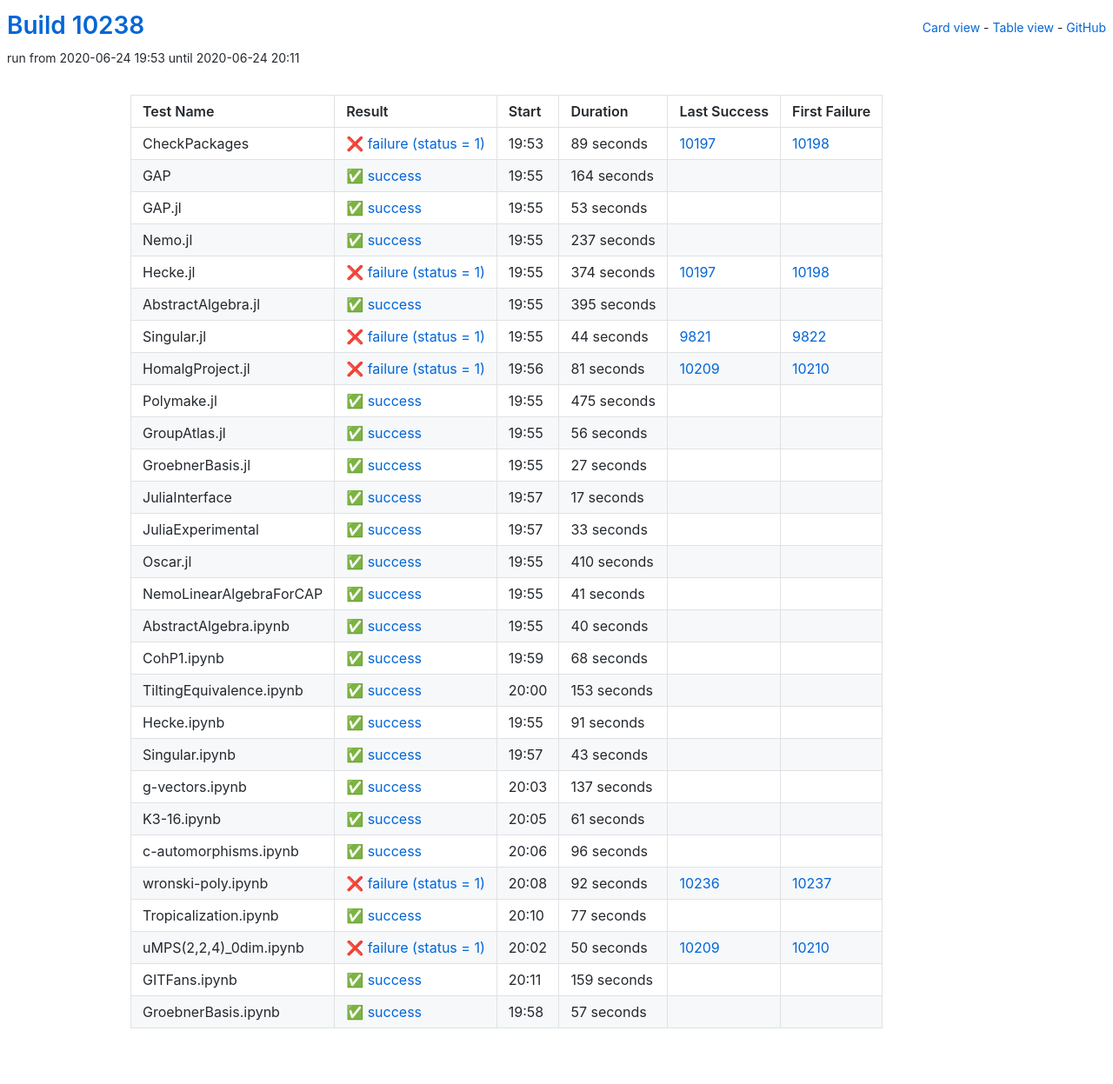
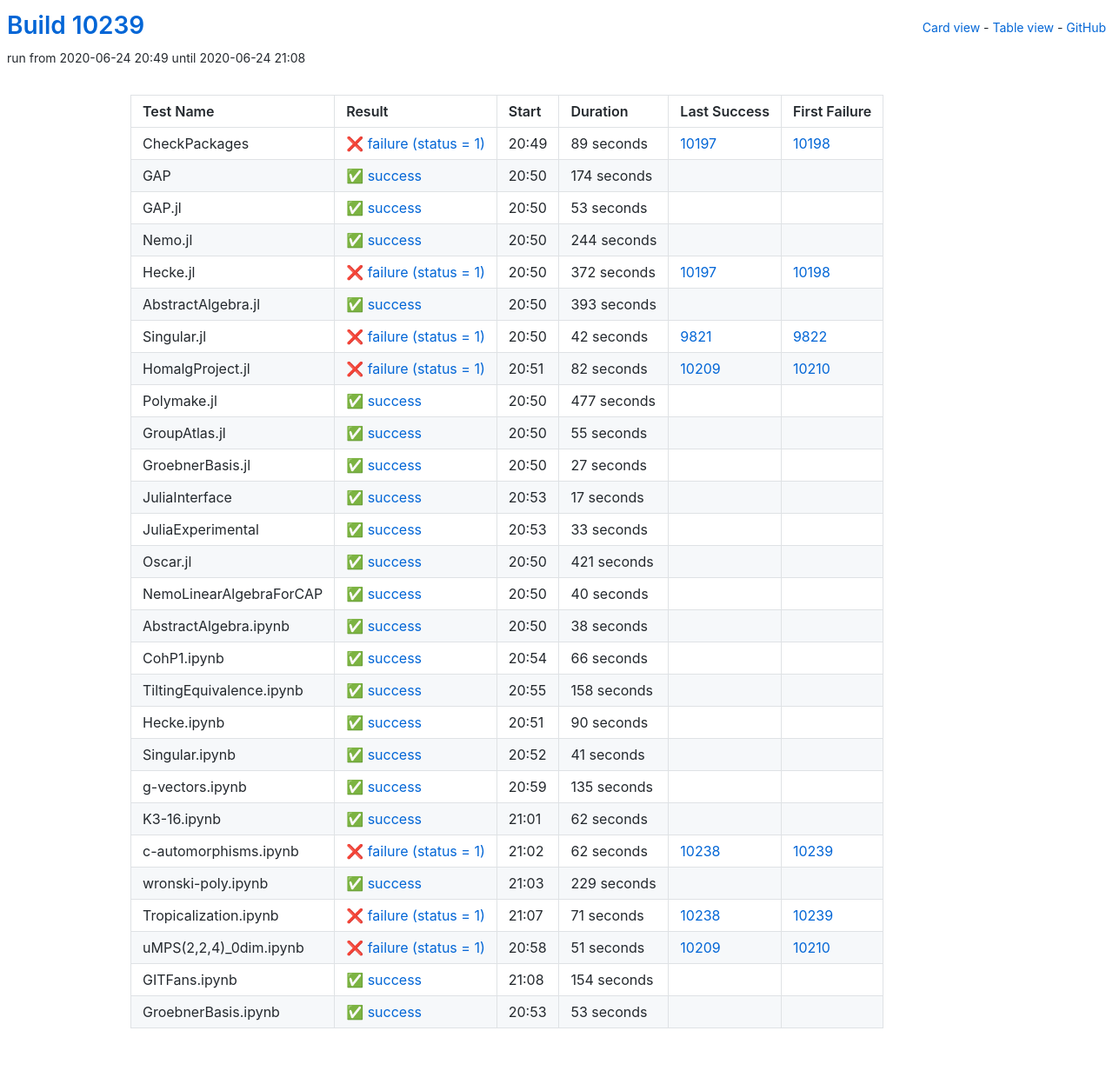
Before and after one commit to oscar-system/oscar-ci-status, a Jekyll site: the page built from table.html, in a window 1280 px wide. Shown: the whole page at 87% size. Built offline with Jekyll 4.4.1, drawn with Linux system fonts in a browser that asks for light colours.

Commit message:
Build #10239

```diff
--- a/_data/ci.yml
+++ b/_data/ci.yml
@@ -1,6 +1,6 @@
 ---
-build: 10238
-build_url: https://oscarci.mathematik.uni-kl.de/job/oscar/10238/
+build: 10239
+build_url: https://oscarci.mathematik.uni-kl.de/job/oscar/10239/
 job: oscar
 organization: oscar-system
 repo: oscar-ci-status
@@ -8,8 +8,8 @@ repourl: https://github.com/oscar-system/oscar-ci-status
 tests:
 - name: CheckPackages
   id: checkpackages
-  log: https://oscarci.mathematik.uni-kl.de/job/oscar/10238/artifact/logs/build-10238/CheckPackages.log
-  start: 2020-06-24 19:53
+  log: https://oscarci.mathematik.uni-kl.de/job/oscar/10239/artifact/logs/build-10239/CheckPackages.log
+  start: 2020-06-24 20:49
   success: false
   exitcode: 1
   status: failure
@@ -20,20 +20,20 @@ tests:
   first_failure_url: https://oscarci.mathematik.uni-kl.de/job/oscar/10198/
 - name: GAP
   id: gap
-  log: https://oscarci.mathematik.uni-kl.de/job/oscar/10238/artifact/logs/build-10238/GAP.log
-  start: 2020-06-24 19:55
+  log: https://oscarci.mathematik.uni-kl.de/job/oscar/10239/artifact/logs/build-10239/GAP.log
+  start: 2020-06-24 20:50
   success: true
   exitcode: 0
   status: success
-  duration: 164
+  duration: 174
   last_success: false
   last_success_url:
   first_failure: false
   first_failure_url:
 - name: GAP.jl
   id: gap-jl
-  log: https://oscarci.mathematik.uni-kl.de/job/oscar/10238/artifact/logs/build-10238/GAP.jl.log
-  start: 2020-06-24 19:55
+  log: https://oscarci.mathematik.uni-kl.de/job/oscar/10239/artifact/logs/build-10239/GAP.jl.log
+  start: 2020-06-24 20:50
   success: true
   exitcode: 0
   status: success
@@ -44,92 +44,92 @@ tests:
   first_failure_url:
 - name: Nemo.jl
   id: nemo-jl
-  log: https://oscarci.mathematik.uni-kl.de/job/oscar/10238/artifact/logs/build-10238/Nemo.jl.log
-  start: 2020-06-24 19:55
+  log: https://oscarci.mathematik.uni-kl.de/job/oscar/10239/artifact/logs/build-10239/Nemo.jl.log
+  start: 2020-06-24 20:50
   success: true
   exitcode: 0
   status: success
-  duration: 237
+  duration: 244
   last_success: false
   last_success_url:
   first_failure: false
   first_failure_url:
 - name: Hecke.jl
   id: hecke-jl
-  log: https://oscarci.mathematik.uni-kl.de/job/oscar/10238/artifact/logs/build-10238/Hecke.jl.log
-  start: 2020-06-24 19:55
+  log: https://oscarci.mathematik.uni-kl.de/job/oscar/10239/artifact/logs/build-10239/Hecke.jl.log
+  start: 2020-06-24 20:50
   success: false
   exitcode: 1
   status: failure
-  duration: 374
+  duration: 372
   last_success: 10197
   last_success_url: https://oscarci.mathematik.uni-kl.de/job/oscar/10197/
   first_failure: 10198
   first_failure_url: https://oscarci.mathematik.uni-kl.de/job/oscar/10198/
 - name: AbstractAlgebra.jl
   id: abstractalgebra-jl
-  log: https://oscarci.mathematik.uni-kl.de/job/oscar/10238/artifact/logs/build-10238/AbstractAlgebra.jl.log
-  start: 2020-06-24 19:55
+  log: https://oscarci.mathematik.uni-kl.de/job/oscar/10239/artifact/logs/build-10239/AbstractAlgebra.jl.log
+  start: 2020-06-24 20:50
   success: true
   exitcode: 0
   status: success
-  duration: 395
+  duration: 393
   last_success: false
   last_success_url:
   first_failure: false
   first_failure_url:
 - name: Singular.jl
   id: singular-jl
-  log: https://oscarci.mathematik.uni-kl.de/job/oscar/10238/artifact/logs/build-10238/Singular.jl.log
-  start: 2020-06-24 19:55
+  log: https://oscarci.mathematik.uni-kl.de/job/oscar/10239/artifact/logs/build-10239/Singular.jl.log
+  start: 2020-06-24 20:50
   success: false
   exitcode: 1
   status: failure
-  duration: 44
+  duration: 42
   last_success: 9821
   last_success_url: https://oscarci.mathematik.uni-kl.de/job/oscar/9821/
   first_failure: 9822
   first_failure_url: https://oscarci.mathematik.uni-kl.de/job/oscar/9822/
 - name: HomalgProject.jl
   id: homalgproject-jl
-  log: https://oscarci.mathematik.uni-kl.de/job/oscar/10238/artifact/logs/build-10238/HomalgProject.jl.log
-  start: 2020-06-24 19:56
+  log: https://oscarci.mathematik.uni-kl.de/job/oscar/10239/artifact/logs/build-10239/HomalgProject.jl.log
+  start: 2020-06-24 20:51
   success: false
   exitcode: 1
   status: failure
-  duration: 81
+  duration: 82
   last_success: 10209
   last_success_url: https://oscarci.mathematik.uni-kl.de/job/oscar/10209/
   first_failure: 10210
   first_failure_url: https://oscarci.mathematik.uni-kl.de/job/oscar/10210/
 - name: Polymake.jl
   id: polymake-jl
-  log: https://oscarci.mathematik.uni-kl.de/job/oscar/10238/artifact/logs/build-10238/Polymake.jl.log
-  start: 2020-06-24 19:55
+  log: https://oscarci.mathematik.uni-kl.de/job/oscar/10239/artifact/logs/build-10239/Polymake.jl.log
+  start: 2020-06-24 20:50
   success: true
   exitcode: 0
   status: success
-  duration: 475
+  duration: 477
   last_success: false
   last_success_url:
   first_failure: false
   first_failure_url:
 - name: GroupAtlas.jl
   id: groupatlas-jl
-  log: https://oscarci.mathematik.uni-kl.de/job/oscar/10238/artifact/logs/build-10238/GroupAtlas.jl.log
-  start: 2020-06-24 19:55
+  log: https://oscarci.mathematik.uni-kl.de/job/oscar/10239/artifact/logs/build-10239/GroupAtlas.jl.log
+  start: 2020-06-24 20:50
   success: true
   exitcode: 0
   status: success
-  duration: 56
+  duration: 55
   last_success: false
   last_success_url:
   first_failure: false
   first_failure_url:
 - name: GroebnerBasis.jl
   id: groebnerbasis-jl
-  log: https://oscarci.mathematik.uni-kl.de/job/oscar/10238/artifact/logs/build-10238/GroebnerBasis.jl.log
-  start: 2020-06-24 19:55
+  log: https://oscarci.mathematik.uni-kl.de/job/oscar/10239/artifact/logs/build-10239/GroebnerBasis.jl.log
+  start: 2020-06-24 20:50
   success: true
   exitcode: 0
   status: success
@@ -140,8 +140,8 @@ tests:
   first_failure_url:
 - name: JuliaInterface
   id: juliainterface
-  log: https://oscarci.mathematik.uni-kl.de/job/oscar/10238/artifact/logs/build-10238/JuliaInterface.log
-  start: 2020-06-24 19:57
+  log: https://oscarci.mathematik.uni-kl.de/job/oscar/10239/artifact/logs/build-10239/JuliaInterface.log
+  start: 2020-06-24 20:53
   success: true
   exitcode: 0
   status: success
@@ -152,8 +152,8 @@ tests:
   first_failure_url:
 - name: JuliaExperimental
   id: juliaexperimental
-  log: https://oscarci.mathematik.uni-kl.de/job/oscar/10238/artifact/logs/build-10238/JuliaExperimental.log
-  start: 2020-06-24 19:57
+  log: https://oscarci.mathematik.uni-kl.de/job/oscar/10239/artifact/logs/build-10239/JuliaExperimental.log
+  start: 2020-06-24 20:53
   success: true
   exitcode: 0
   status: success
@@ -164,20 +164,80 @@ tests:
   first_failure_url:
 - name: Oscar.jl
   id: oscar-jl
-  log: https://oscarci.mathematik.uni-kl.de/job/oscar/10238/artifact/logs/build-10238/Oscar.jl.log
-  start: 2020-06-24 19:55
+  log: https://oscarci.mathematik.uni-kl.de/job/oscar/10239/artifact/logs/build-10239/Oscar.jl.log
+  start: 2020-06-24 20:50
   success: true
   exitcode: 0
   status: success
-  duration: 410
+  duration: 421
   last_success: false
   last_success_url:
   first_failure: false
   first_failure_url:
 - name: NemoLinearAlgebraForCAP
   id: nemolinearalgebraforcap
-  log: https://oscarci.mathematik.uni-kl.de/job/oscar/10238/artifact/logs/build-10238/NemoLinearAlgebraForCAP.log
-  start: 2020-06-24 19:55
+  log: https://oscarci.mathematik.uni-kl.de/job/oscar/10239/artifact/logs/build-10239/NemoLinearAlgebraForCAP.log
+  start: 2020-06-24 20:50
+  success: true
+  exitcode: 0
+  status: success
+  duration: 40
+  last_success: false
+  last_success_url:
+  first_failure: false
+  first_failure_url:
+- name: AbstractAlgebra.ipynb
+  id: abstractalgebra-ipynb
+  log: https://oscarci.mathematik.uni-kl.de/job/oscar/10239/artifact/logs/build-10239/AbstractAlgebra.ipynb.log
+  start: 2020-06-24 20:50
+  success: true
+  exitcode: 0
+  status: success
+  duration: 38
+  last_success: false
+  last_success_url:
+  first_failure: false
+  first_failure_url:
+- name: CohP1.ipynb
+  id: cohp1-ipynb
+  log: https://oscarci.mathematik.uni-kl.de/job/oscar/10239/artifact/logs/build-10239/CohP1.ipynb.log
+  start: 2020-06-24 20:54
+  success: true
+  exitcode: 0
+  status: success
+  duration: 66
+  last_success: false
+  last_success_url:
+  first_failure: false
+  first_failure_url:
+- name: TiltingEquivalence.ipynb
+  id: tiltingequivalence-ipynb
+  log: https://oscarci.mathematik.uni-kl.de/job/oscar/10239/artifact/logs/build-10239/TiltingEquivalence.ipynb.log
+  start: 2020-06-24 20:55
+  success: true
+  exitcode: 0
+  status: success
+  duration: 158
+  last_success: false
+  last_success_url:
+  first_failure: false
+  first_failure_url:
+- name: Hecke.ipynb
+  id: hecke-ipynb
+  log: https://oscarci.mathematik.uni-kl.de/job/oscar/10239/artifact/logs/build-10239/Hecke.ipynb.log
+  start: 2020-06-24 20:51
+  success: true
+  exitcode: 0
+  status: success
+  duration: 90
+  last_success: false
+  last_success_url:
+  first_failure: false
+  first_failure_url:
+- name: Singular.ipynb
+  id: singular-ipynb
+  log: https://oscarci.mathematik.uni-kl.de/job/oscar/10239/artifact/logs/build-10239/Singular.ipynb.log
+  start: 2020-06-24 20:52
   success: true
   exitcode: 0
   status: success
@@ -186,158 +246,98 @@ tests:
   last_success_url:
   first_failure: false
   first_failure_url:
-- name: AbstractAlgebra.ipynb
-  id: abstractalgebra-ipynb
-  log: https://oscarci.mathematik.uni-kl.de/job/oscar/10238/artifact/logs/build-10238/AbstractAlgebra.ipynb.log
-  start: 2020-06-24 19:55
+- name: g-vectors.ipynb
+  id: g-vectors-ipynb
+  log: https://oscarci.mathematik.uni-kl.de/job/oscar/10239/artifact/logs/build-10239/g-vectors.ipynb.log
+  start: 2020-06-24 20:59
   success: true
   exitcode: 0
   status: success
-  duration: 40
-  last_success: false
-  last_success_url:
-  first_failure: false
-  first_failure_url:
-- name: CohP1.ipynb
-  id: cohp1-ipynb
-  log: https://oscarci.mathematik.uni-kl.de/job/oscar/10238/artifact/logs/build-10238/CohP1.ipynb.log
-  start: 2020-06-24 19:59
-  success: true
-  exitcode: 0
-  status: success
-  duration: 68
-  last_success: false
-  last_success_url:
-  first_failure: false
-  first_failure_url:
-- name: TiltingEquivalence.ipynb
-  id: tiltingequivalence-ipynb
-  log: https://oscarci.mathematik.uni-kl.de/job/oscar/10238/artifact/logs/build-10238/TiltingEquivalence.ipynb.log
-  start: 2020-06-24 20:00
-  success: true
-  exitcode: 0
-  status: success
-  duration: 153
-  last_success: false
-  last_success_url:
-  first_failure: false
-  first_failure_url:
-- name: Hecke.ipynb
-  id: hecke-ipynb
-  log: https://oscarci.mathematik.uni-kl.de/job/oscar/10238/artifact/logs/build-10238/Hecke.ipynb.log
-  start: 2020-06-24 19:55
-  success: true
-  exitcode: 0
-  status: success
-  duration: 91
-  last_success: false
-  last_success_url:
-  first_failure: false
-  first_failure_url:
-- name: Singular.ipynb
-  id: singular-ipynb
-  log: https://oscarci.mathematik.uni-kl.de/job/oscar/10238/artifact/logs/build-10238/Singular.ipynb.log
-  start: 2020-06-24 19:57
-  success: true
-  exitcode: 0
-  status: success
-  duration: 43
-  last_success: false
-  last_success_url:
-  first_failure: false
-  first_failure_url:
-- name: g-vectors.ipynb
-  id: g-vectors-ipynb
-  log: https://oscarci.mathematik.uni-kl.de/job/oscar/10238/artifact/logs/build-10238/g-vectors.ipynb.log
-  start: 2020-06-24 20:03
-  success: true
-  exitcode: 0
-  status: success
-  duration: 137
+  duration: 135
   last_success: false
   last_success_url:
   first_failure: false
   first_failure_url:
 - name: K3-16.ipynb
   id: k3-16-ipynb
-  log: https://oscarci.mathematik.uni-kl.de/job/oscar/10238/artifact/logs/build-10238/K3-16.ipynb.log
-  start: 2020-06-24 20:05
+  log: https://oscarci.mathematik.uni-kl.de/job/oscar/10239/artifact/logs/build-10239/K3-16.ipynb.log
+  start: 2020-06-24 21:01
   success: true
   exitcode: 0
   status: success
-  duration: 61
+  duration: 62
   last_success: false
   last_success_url:
   first_failure: false
   first_failure_url:
 - name: c-automorphisms.ipynb
   id: c-automorphisms-ipynb
-  log: https://oscarci.mathematik.uni-kl.de/job/oscar/10238/artifact/logs/build-10238/c-automorphisms.ipynb.log
-  start: 2020-06-24 20:06
+  log: https://oscarci.mathematik.uni-kl.de/job/oscar/10239/artifact/logs/build-10239/c-automorphisms.ipynb.log
+  start: 2020-06-24 21:02
+  success: false
+  exitcode: 1
+  status: failure
+  duration: 62
+  last_success: 10238
+  last_success_url: https://oscarci.mathematik.uni-kl.de/job/oscar/10238/
+  first_failure: 10239
+  first_failure_url: https://oscarci.mathematik.uni-kl.de/job/oscar/10239/
+- name: wronski-poly.ipynb
+  id: wronski-poly-ipynb
+  log: https://oscarci.mathematik.uni-kl.de/job/oscar/10239/artifact/logs/build-10239/wronski-poly.ipynb.log
+  start: 2020-06-24 21:03
   success: true
   exitcode: 0
   status: success
-  duration: 96
+  duration: 229
   last_success: false
   last_success_url:
   first_failure: false
   first_failure_url:
-- name: wronski-poly.ipynb
-  id: wronski-poly-ipynb
-  log: https://oscarci.mathematik.uni-kl.de/job/oscar/10238/artifact/logs/build-10238/wronski-poly.ipynb.log
-  start: 2020-06-24 20:08
+- name: Tropicalization.ipynb
+  id: tropicalization-ipynb
+  log: https://oscarci.mathematik.uni-kl.de/job/oscar/10239/artifact/logs/build-10239/Tropicalization.ipynb.log
+  start: 2020-06-24 21:07
   success: false
   exitcode: 1
   status: failure
-  duration: 92
-  last_success: 10236
-  last_success_url: https://oscarci.mathematik.uni-kl.de/job/oscar/10236/
-  first_failure: 10237
-  first_failure_url: https://oscarci.mathematik.uni-kl.de/job/oscar/10237/
-- name: Tropicalization.ipynb
-  id: tropicalization-ipynb
-  log: https://oscarci.mathematik.uni-kl.de/job/oscar/10238/artifact/logs/build-10238/Tropicalization.ipynb.log
-  start: 2020-06-24 20:10
-  success: true
-  exitcode: 0
-  status: success
-  duration: 77
-  last_success: false
-  last_success_url:
-  first_failure: false
-  first_failure_url:
+  duration: 71
+  last_success: 10238
+  last_success_url: https://oscarci.mathematik.uni-kl.de/job/oscar/10238/
+  first_failure: 10239
+  first_failure_url: https://oscarci.mathematik.uni-kl.de/job/oscar/10239/
 - name: uMPS(2,2,4)_0dim.ipynb
   id: umps-2-2-4-0dim-ipynb
-  log: https://oscarci.mathematik.uni-kl.de/job/oscar/10238/artifact/logs/build-10238/uMPS-2-2-4-_0dim.ipynb.log
-  start: 2020-06-24 20:02
+  log: https://oscarci.mathematik.uni-kl.de/job/oscar/10239/artifact/logs/build-10239/uMPS-2-2-4-_0dim.ipynb.log
+  start: 2020-06-24 20:58
   success: false
   exitcode: 1
   status: failure
-  duration: 50
+  duration: 51
   last_success: 10209
   last_success_url: https://oscarci.mathematik.uni-kl.de/job/oscar/10209/
   first_failure: 10210
   first_failure_url: https://oscarci.mathematik.uni-kl.de/job/oscar/10210/
 - name: GITFans.ipynb
   id: gitfans-ipynb
-  log: https://oscarci.mathematik.uni-kl.de/job/oscar/10238/artifact/logs/build-10238/GITFans.ipynb.log
-  start: 2020-06-24 20:11
+  log: https://oscarci.mathematik.uni-kl.de/job/oscar/10239/artifact/logs/build-10239/GITFans.ipynb.log
+  start: 2020-06-24 21:08
   success: true
   exitcode: 0
   status: success
-  duration: 159
+  duration: 154
   last_success: false
   last_success_url:
   first_failure: false
   first_failure_url:
 - name: GroebnerBasis.ipynb
   id: groebnerbasis-ipynb
-  log: https://oscarci.mathematik.uni-kl.de/job/oscar/10238/artifact/logs/build-10238/GroebnerBasis.ipynb.log
-  start: 2020-06-24 19:58
+  log: https://oscarci.mathematik.uni-kl.de/job/oscar/10239/artifact/logs/build-10239/GroebnerBasis.ipynb.log
+  start: 2020-06-24 20:53
   success: true
   exitcode: 0
   status: success
-  duration: 57
+  duration: 53
   last_success: false
   last_success_url:
   first_failure: false
```
Also changed, not shown: README.md.
